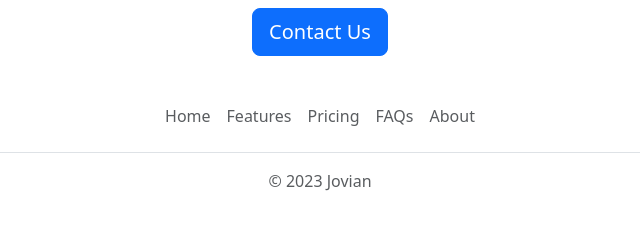
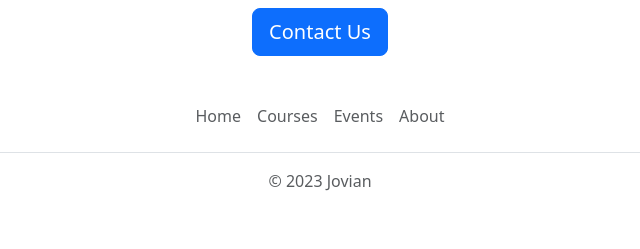
Before and after one commit to christinepinney/jovian-careers-website, a Flask app: page / in a window 1280 px wide. Shown: the part 1326-1575 px from the top of the page, without its empty margins (320-960 px from the left). Run offline with Flask 3, Linux system fonts and the light colour scheme.

Commit message:
Update footer.html

```diff
--- a/templates/footer.html
+++ b/templates/footer.html
@@ -1,11 +1,10 @@
 <div class="container">
   <footer class="py-3 my-4">
     <ul class="nav justify-content-center border-bottom pb-3 mb-3">
-      <li class="nav-item"><a href="#" class="nav-link px-2 text-body-secondary">Home</a></li>
-      <li class="nav-item"><a href="#" class="nav-link px-2 text-body-secondary">Features</a></li>
-      <li class="nav-item"><a href="#" class="nav-link px-2 text-body-secondary">Pricing</a></li>
-      <li class="nav-item"><a href="#" class="nav-link px-2 text-body-secondary">FAQs</a></li>
-      <li class="nav-item"><a href="#" class="nav-link px-2 text-body-secondary">About</a></li>
+      <li class="nav-item"><a href="https://www.jovian.ai" class="nav-link px-2 text-body-secondary">Home</a></li>
+      <li class="nav-item"><a href="https://www.jovian.ai/learn" class="nav-link px-2 text-body-secondary">Courses</a></li>
+      <li class="nav-item"><a href="https://www.jovian.ai/events" class="nav-link px-2 text-body-secondary">Events</a></li>
+      <li class="nav-item"><a href="https://www.jovian.ai/about" class="nav-link px-2 text-body-secondary">About</a></li>
     </ul>
     <p class="text-center text-body-secondary">&copy; 2023 Jovian</p>
   </footer>
```
